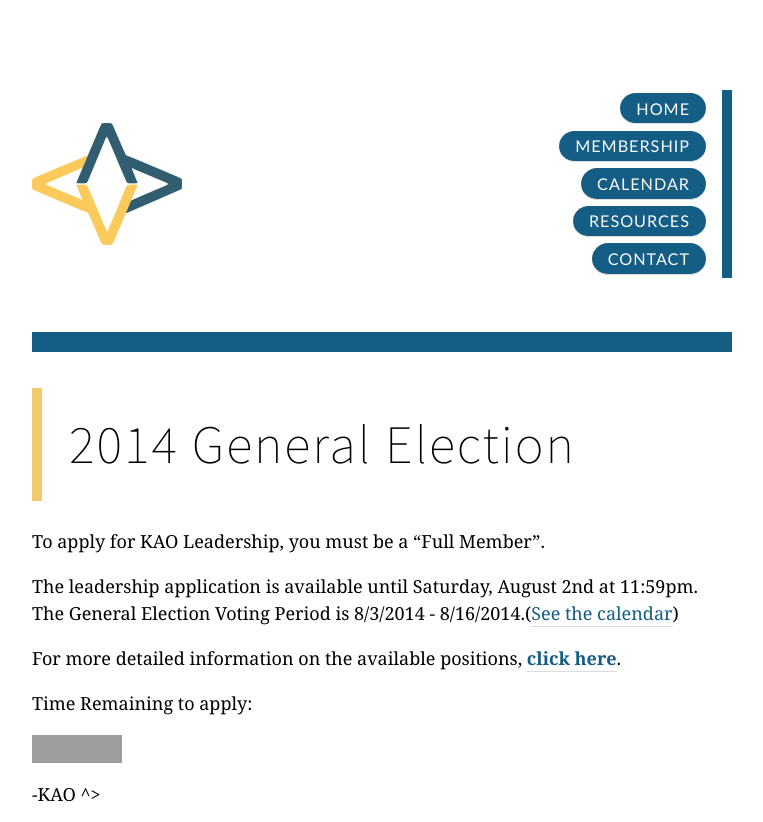
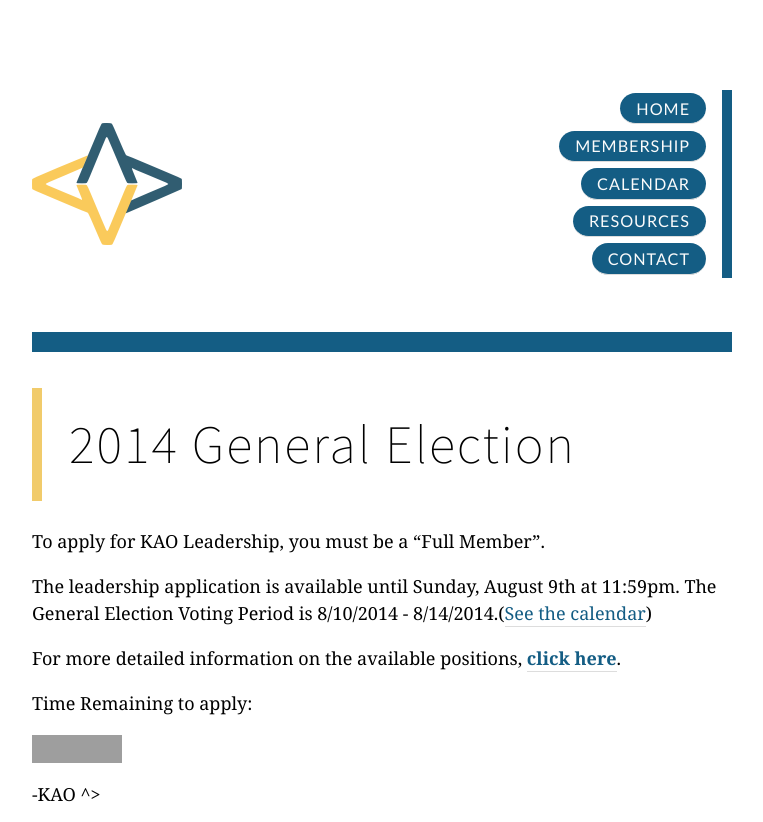
Before and after one commit to tbliss1/kentstateatc.github.com, a Jekyll site: the page built from voting/2014-officers.md, in a window 1280 px wide, cut to the strip 0-822 px from the top of the page. Shown: the whole strip, without its empty margins (258-1021 px from the left). Built offline with Jekyll 4.4.1, drawn with Linux system fonts in a browser that asks for light colours; Markdown is read by kramdown in place of the engine named in the settings; grey boxes are pictures that could not be loaded.

Commit message:
Corrected text mentioning old voting period

```diff
--- a/voting/2014-officers.md
+++ b/voting/2014-officers.md
@@ -6,7 +6,7 @@ title: 2014 General Election
 
 To apply for KAO Leadership, you must be a "Full Member".
 
-The leadership application is available until Saturday, August 2nd at 11:59pm. The General Election Voting Period is 8/3/2014 - 8/16/2014.([See the calendar](http://www.kentstateatc.org/calendar))
+The leadership application is available until Sunday, August 9th at 11:59pm. The General Election Voting Period is 8/10/2014 - 8/14/2014.([See the calendar](http://www.kentstateatc.org/calendar))
 
 For more detailed information on the available positions, [__click here__](http://www.kentstateatc.org/officers).
 
```
